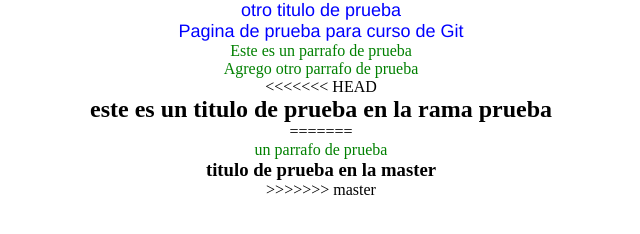
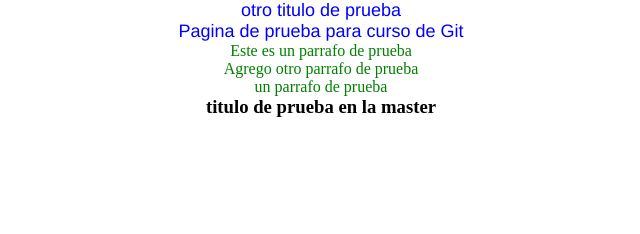
Before and after one commit to JOVANNYAC/pagina-curso-git, a plain HTML site: page index.html in a window 1280 px wide. Shown: the whole page, without its empty margins (319-959 px from the left). Drawn offline with Linux system fonts and the light colour scheme.

Commit message:
sigo con el merge corrigiendo conflicto

```diff
--- a/index.html
+++ b/index.html
@@ -11,14 +11,10 @@
     <h1>Pagina de prueba para curso de Git</h1>
     <p>Este es un parrafo de prueba</p>
     <p>Agrego otro parrafo de prueba</p>
-<<<<<<< HEAD
-    <H2>este es un titulo de prueba en la rama prueba</H2>
-=======
     <p>un parrafo de prueba</p>
     <h3>titulo de prueba en la master</h3>
 
 
 
->>>>>>> master
 </body>
 </html>
```
